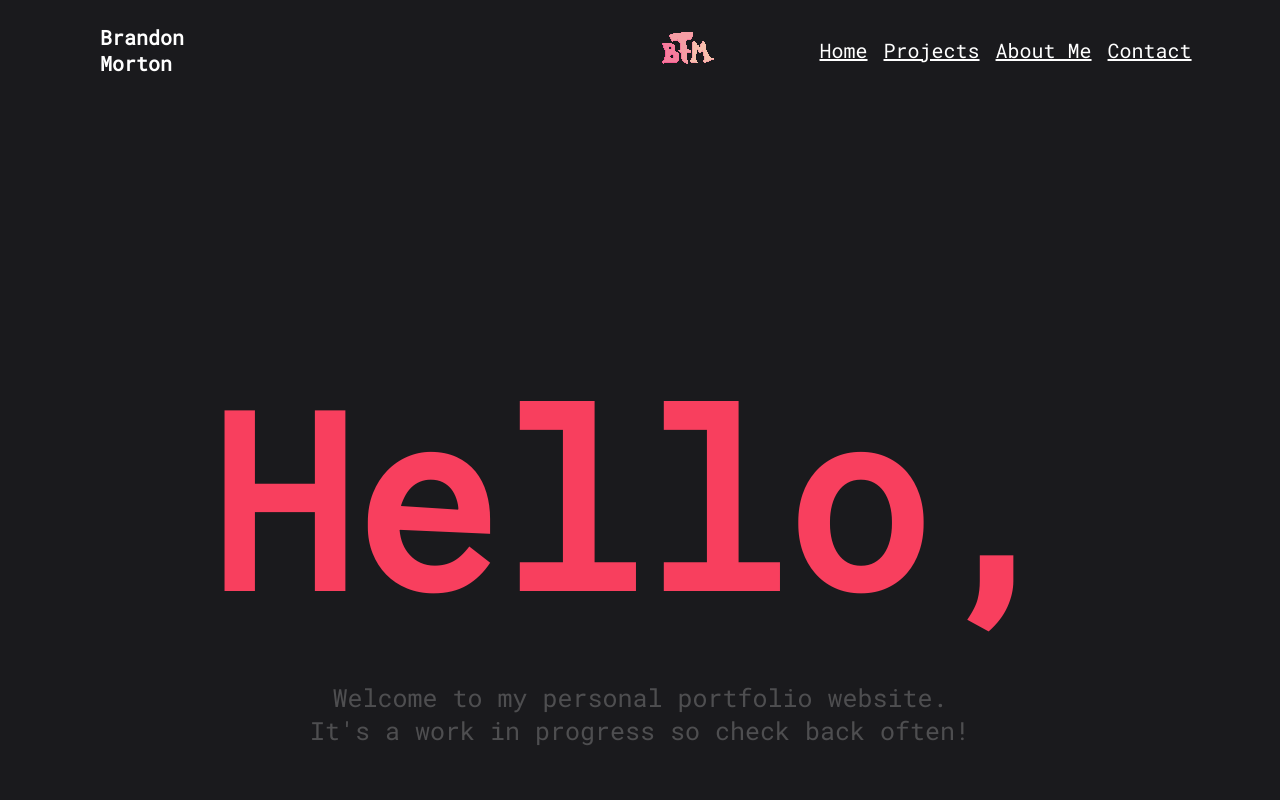
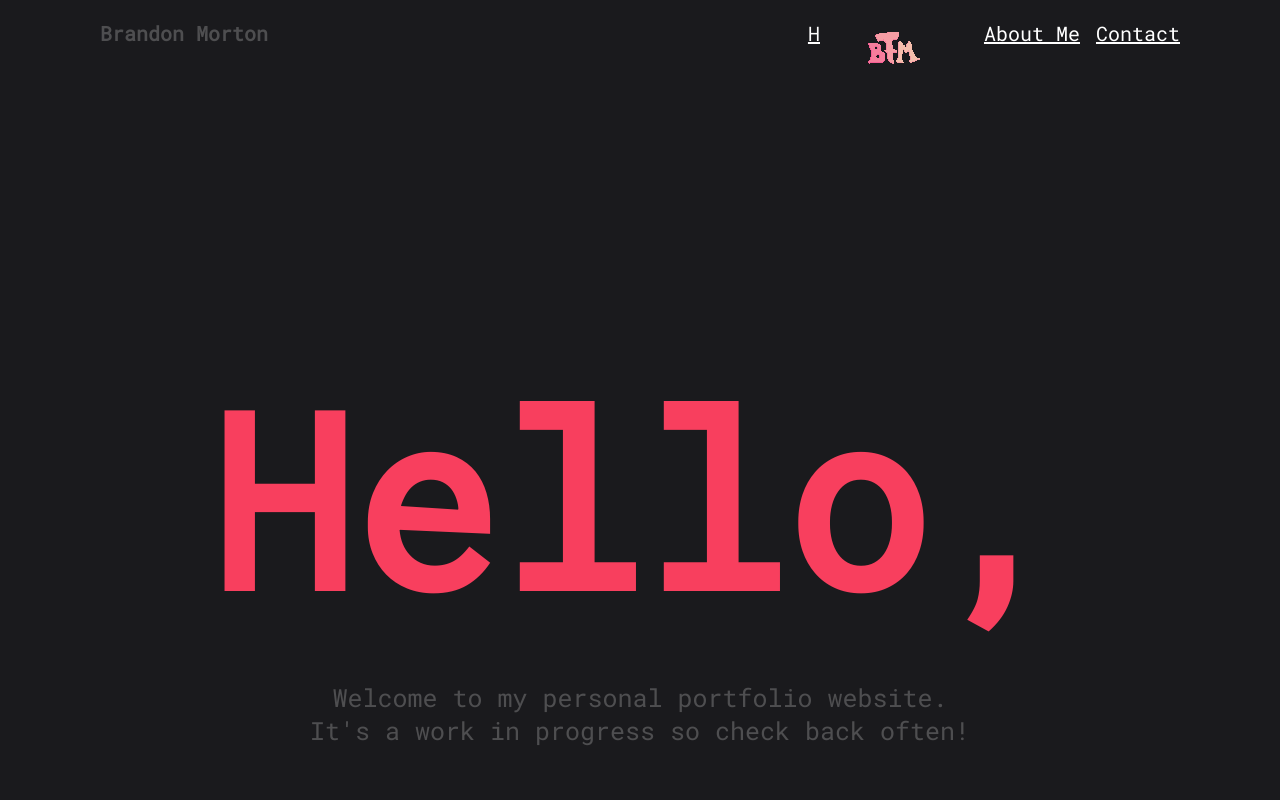
Before and after one commit to btmortondev/Website-Portfolio, a React (Create React App) app: page / in a window 1280 px wide. Shown: the top 800 px of the page. Built offline with nearby package versions, Linux system fonts and the light colour scheme; the HTML template or start-up script is replaced by a standard one; a web font is replaced by a local one.

Commit message:
Small Navbar Update
Just updated breadcrumb text color. Then fixed the positioning of the logo to be absolute so that it does not move when hovering over nav links.

```diff
--- a/src/Navbar.css
+++ b/src/Navbar.css
@@ -9,7 +9,7 @@
 }
 
 .nav-header-breadcrumb {
-    color: white;
+    color: var(--dr-grey);
     margin-left: 100px;
     font-size: 20px;
     font-weight: 700;
@@ -27,7 +27,8 @@
 .nav-header-img {
     display: flex;
     align-items: center;
-    margin-left: 350px;
+    margin-left: 820px;
+    position: absolute;
 }
 
 .nav-header-ul {
```
